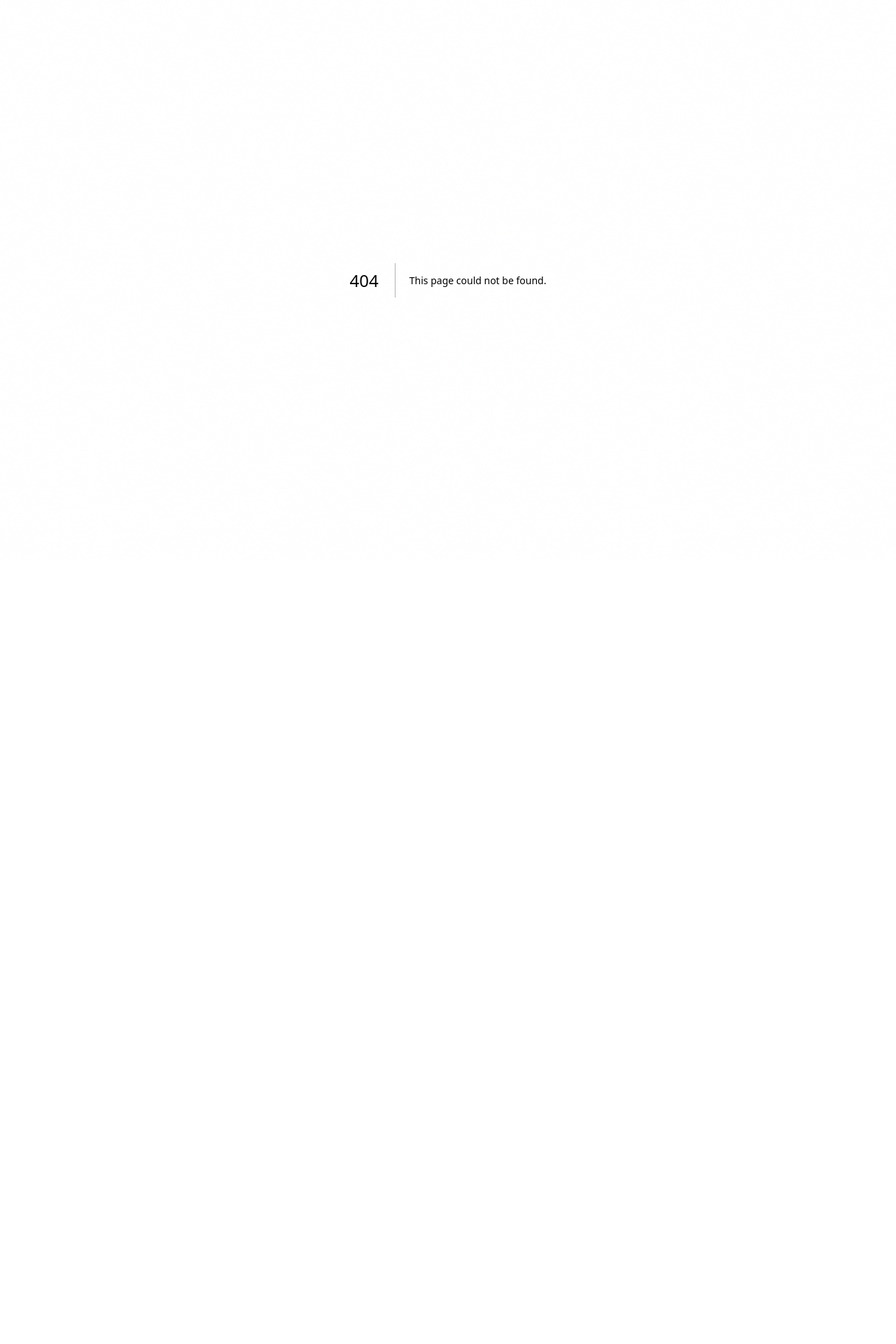
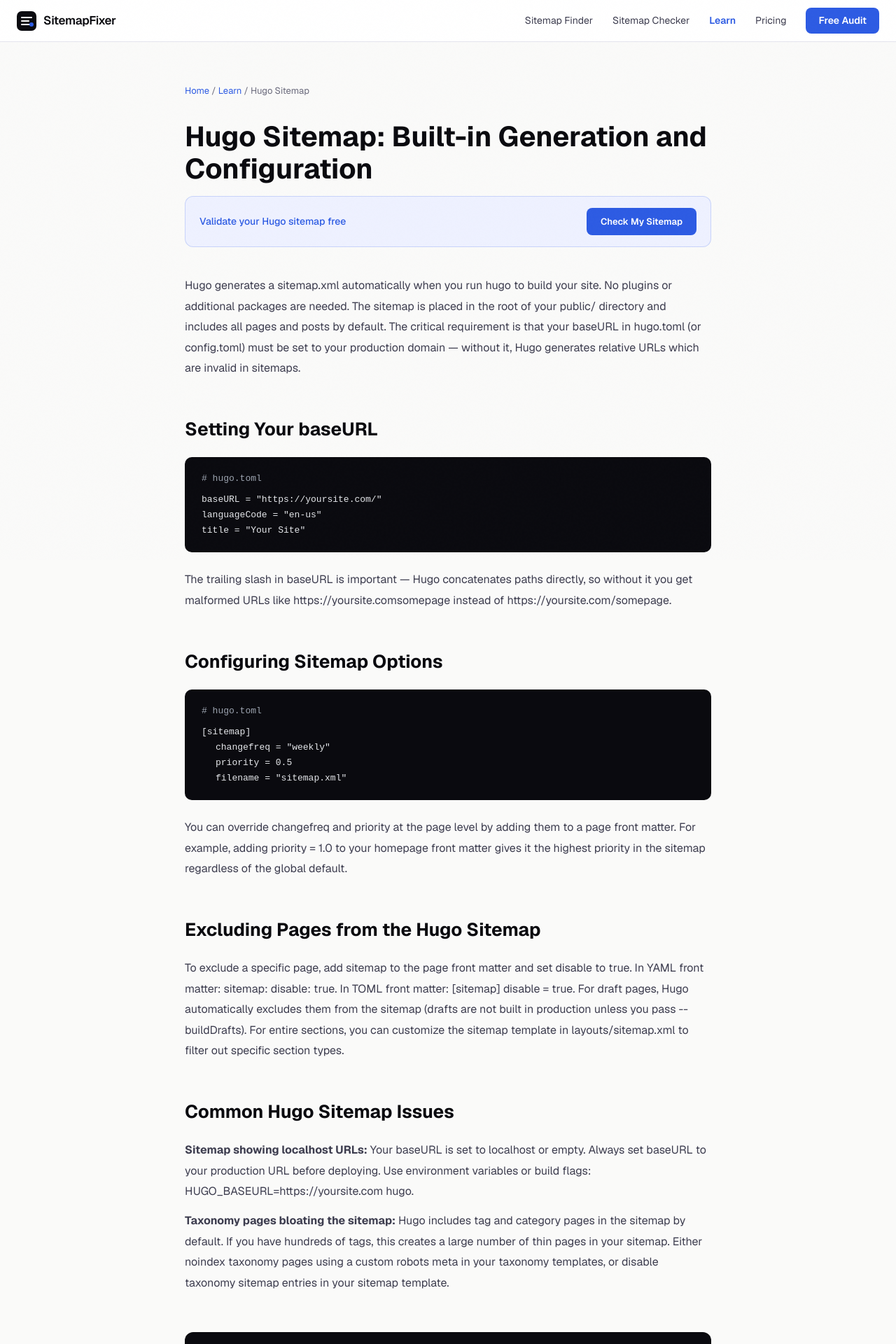
Before and after one commit to Watermelon-Coctail-Bar/sitemap-fixer, a Next.js app: page /learn/hugo-sitemap in a window 1280 px wide. Before the commit this address had no page. Shown: the top 1920 px of the page at 70% size. Before the commit the page ends 800 px from the top, so only its background shows below. Built offline with nearby package versions, Linux system fonts and the light colour scheme.

Commit message:
Create page.tsx

```diff
--- /dev/null
+++ b/src/app/learn/hugo-sitemap/page.tsx
@@ -0,0 +1,56 @@
+import type { Metadata } from 'next';
+export const metadata: Metadata = {
+  title: 'Hugo Sitemap: How It Works and How to Configure It | SitemapFixer',
+  description: "Hugo generates a sitemap automatically at build time. Learn how to configure the baseURL, exclude pages, customize the output, and submit it to Google.",
+  alternates: { canonical: 'https://sitemapfixer.com/learn/hugo-sitemap' },
+};
+export default function Page() {
+  return (
+    <div style={{ maxWidth: 800, margin: '0 auto', padding: '60px 24px' }}>
+      <nav style={{ fontSize: 13, color: '#6b6b7d', marginBottom: 32 }}>
+        <a href="/" style={{ color: '#2d5be3', textDecoration: 'none' }}>Home</a>{' / '}
+        <a href="/learn" style={{ color: '#2d5be3', textDecoration: 'none' }}>Learn</a>{' / '}
+        <span>Hugo Sitemap</span>
+      </nav>
+      <h1 style={{ fontSize: 40, fontWeight: 700, color: '#0a0a0f', marginBottom: 16, lineHeight: 1.15 }}>Hugo Sitemap: Built-in Generation and Configuration</h1>
+      <div style={{ background: '#eef1ff', border: '1px solid rgba(45,91,227,0.2)', borderRadius: 12, padding: '16px 20px', marginBottom: 40, display: 'flex', alignItems: 'center', justifyContent: 'space-between', gap: 16 }}>
+        <span style={{ fontSize: 14, color: '#2d5be3', fontWeight: 500 }}>Validate your Hugo sitemap free</span>
+        <a href="/" style={{ background: '#2d5be3', color: 'white', padding: '10px 20px', borderRadius: 8, textDecoration: 'none', fontWeight: 600, fontSize: 13 }}>Check My Sitemap</a>
+      </div>
+      <div style={{ fontSize: 16, color: '#3d3d4f', lineHeight: 1.85 }}>
+        <p style={{ marginBottom: 24 }}>Hugo generates a sitemap.xml automatically when you run hugo to build your site. No plugins or additional packages are needed. The sitemap is placed in the root of your public/ directory and includes all pages and posts by default. The critical requirement is that your baseURL in hugo.toml (or config.toml) must be set to your production domain — without it, Hugo generates relative URLs which are invalid in sitemaps.</p>
+
+        <h2 style={{ fontSize: 26, fontWeight: 700, color: '#0a0a0f', marginTop: 48, marginBottom: 16 }}>Setting Your baseURL</h2>
+        <div style={{ background: '#0a0a0f', borderRadius: 10, padding: '20px 24px', marginBottom: 24, fontFamily: 'monospace', fontSize: 13, color: '#e5e7eb', lineHeight: 1.7 }}>
+          <div style={{ color: '#9ca3af', marginBottom: 8 }}># hugo.toml</div>
+          <div>baseURL = "https://yoursite.com/"</div>
+          <div>languageCode = "en-us"</div>
+          <div>title = "Your Site"</div>
+        </div>
+        <p style={{ marginBottom: 24 }}>The trailing slash in baseURL is important — Hugo concatenates paths directly, so without it you get malformed URLs like https://yoursite.comsomepage instead of https://yoursite.com/somepage.</p>
+
+        <h2 style={{ fontSize: 26, fontWeight: 700, color: '#0a0a0f', marginTop: 48, marginBottom: 16 }}>Configuring Sitemap Options</h2>
+        <div style={{ background: '#0a0a0f', borderRadius: 10, padding: '20px 24px', marginBottom: 24, fontFamily: 'monospace', fontSize: 13, color: '#e5e7eb', lineHeight: 1.7 }}>
+          <div style={{ color: '#9ca3af', marginBottom: 8 }}># hugo.toml</div>
+          <div>[sitemap]</div>
+          <div style={{ paddingLeft: 20 }}>changefreq = "weekly"</div>
+          <div style={{ paddingLeft: 20 }}>priority = 0.5</div>
+          <div style={{ paddingLeft: 20 }}>filename = "sitemap.xml"</div>
+        </div>
+        <p style={{ marginBottom: 24 }}>You can override changefreq and priority at the page level by adding them to a page front matter. For example, adding priority = 1.0 to your homepage front matter gives it the highest priority in the sitemap regardless of the global default.</p>
+
+        <h2 style={{ fontSize: 26, fontWeight: 700, color: '#0a0a0f', marginTop: 48, marginBottom: 16 }}>Excluding Pages from the Hugo Sitemap</h2>
+        <p style={{ marginBottom: 24 }}>To exclude a specific page, add sitemap to the page front matter and set disable to true. In YAML front matter: sitemap: disable: true. In TOML front matter: [sitemap] disable = true. For draft pages, Hugo automatically excludes them from the sitemap (drafts are not built in production unless you pass --buildDrafts). For entire sections, you can customize the sitemap template in layouts/sitemap.xml to filter out specific section types.</p>
+
+        <h2 style={{ fontSize: 26, fontWeight: 700, color: '#0a0a0f', marginTop: 48, marginBottom: 16 }}>Common Hugo Sitemap Issues</h2>
+        <p style={{ marginBottom: 12 }}><strong>Sitemap showing localhost URLs:</strong> Your baseURL is set to localhost or empty. Always set baseURL to your production URL before deploying. Use environment variables or build flags: HUGO_BASEURL=https://yoursite.com hugo.</p>
+        <p style={{ marginBottom: 24 }}><strong>Taxonomy pages bloating the sitemap:</strong> Hugo includes tag and category pages in the sitemap by default. If you have hundreds of tags, this creates a large number of thin pages in your sitemap. Either noindex taxonomy pages using a custom robots meta in your taxonomy templates, or disable taxonomy sitemap entries in your sitemap template.</p>
+      </div>
+      <div style={{ background: '#0a0a0f', borderRadius: 12, padding: '32px', textAlign: 'center', marginTop: 56 }}>
+        <div style={{ fontSize: 20, fontWeight: 700, color: 'white', marginBottom: 8 }}>Validate your Hugo sitemap</div>
+        <div style={{ color: '#9999aa', marginBottom: 20, fontSize: 14 }}>Free — checks every URL in 60 seconds</div>
+        <a href="/" style={{ background: 'white', color: '#0a0a0f', padding: '14px 28px', borderRadius: 8, textDecoration: 'none', fontWeight: 700 }}>Check My Sitemap Free</a>
+      </div>
+    </div>
+  );
+}
```
